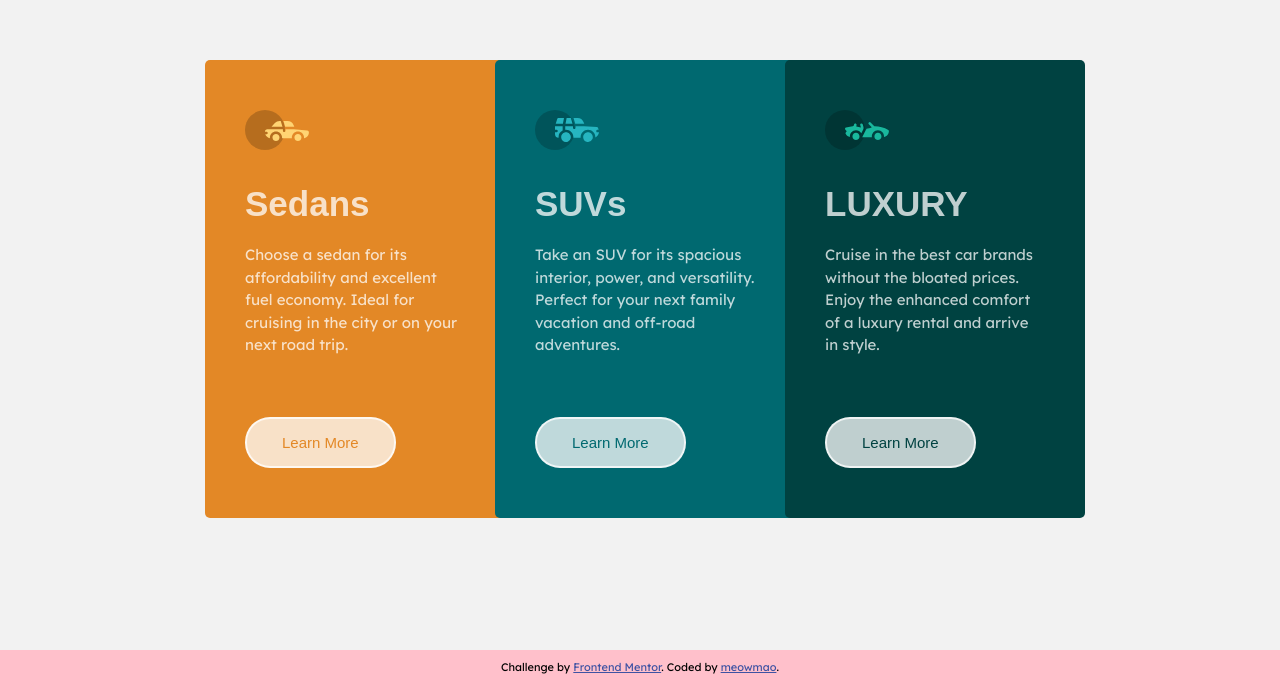
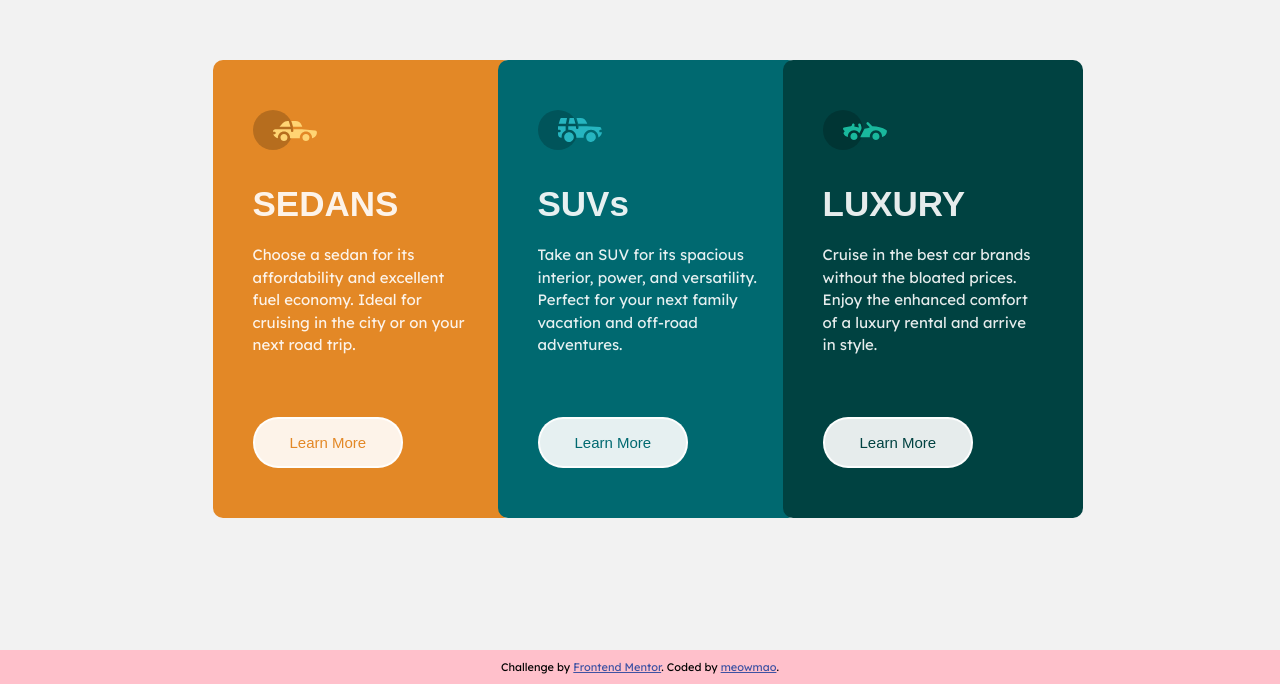
Before and after one commit to meowmao/FEM-3-column-card, a plain HTML site: page index.html in a window 1280 px wide. Shown: the part 116-800 px from the top of the page. Drawn offline with Linux system fonts and the light colour scheme; a web font is replaced by a local one.

Commit message:
Edit border-radius and text opacity:

```diff
--- a/index.html
+++ b/index.html
@@ -19,7 +19,7 @@
   <div class="main">
     <div class="card sedan">
       <img src="./images/icon-sedans.svg" alt="" class="logo">
-      <h2 class="title">Sedans</h2>
+      <h2 class="title">SEDANS</h2>
       <p class="text">Choose a sedan for its affordability and excellent fuel economy. Ideal for cruising in the city or on your next road trip.</p>
       <button class="btn">Learn More</button>
     </div>
--- a/styles.css
+++ b/styles.css
@@ -3,7 +3,7 @@
 
 :root{
   --Gray100: hsl(0, 0%, 95%);
-  --White:hsl(0, 0%, 100%, 0.75);
+  --White:hsl(0, 0%, 100%, 0.90);
   --Gold: hsl(31, 77%, 52%);
   --Cyan: hsl(184, 100%, 22%);
   --Green: hsl(179, 100%, 13%);
@@ -65,10 +65,10 @@ body{
 
 .card{
   padding: 50px 40px;
-  margin-right:-10px;
+  margin-right:-15px;
   margin-bottom: -10px;
   width: 300px;
-  border-radius: 5px;
+  border-radius: 10px;
 }
 
 .logo{
```
